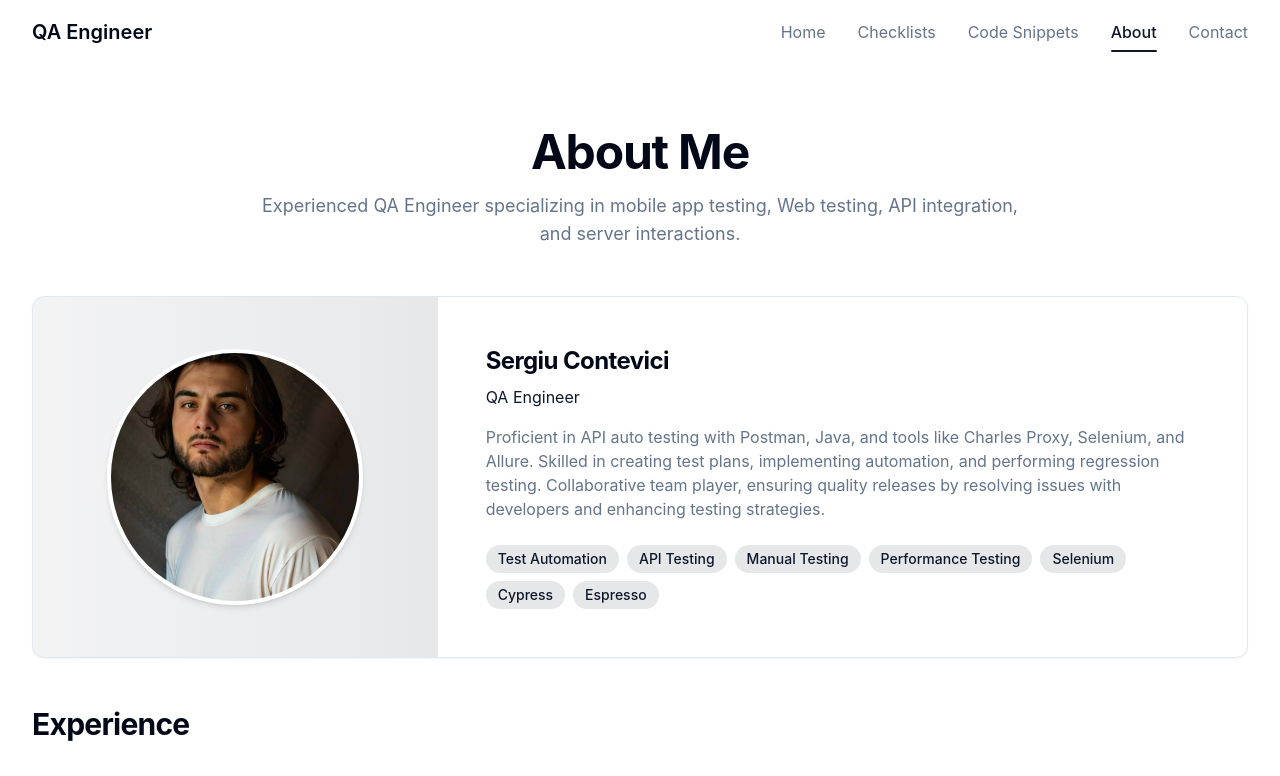
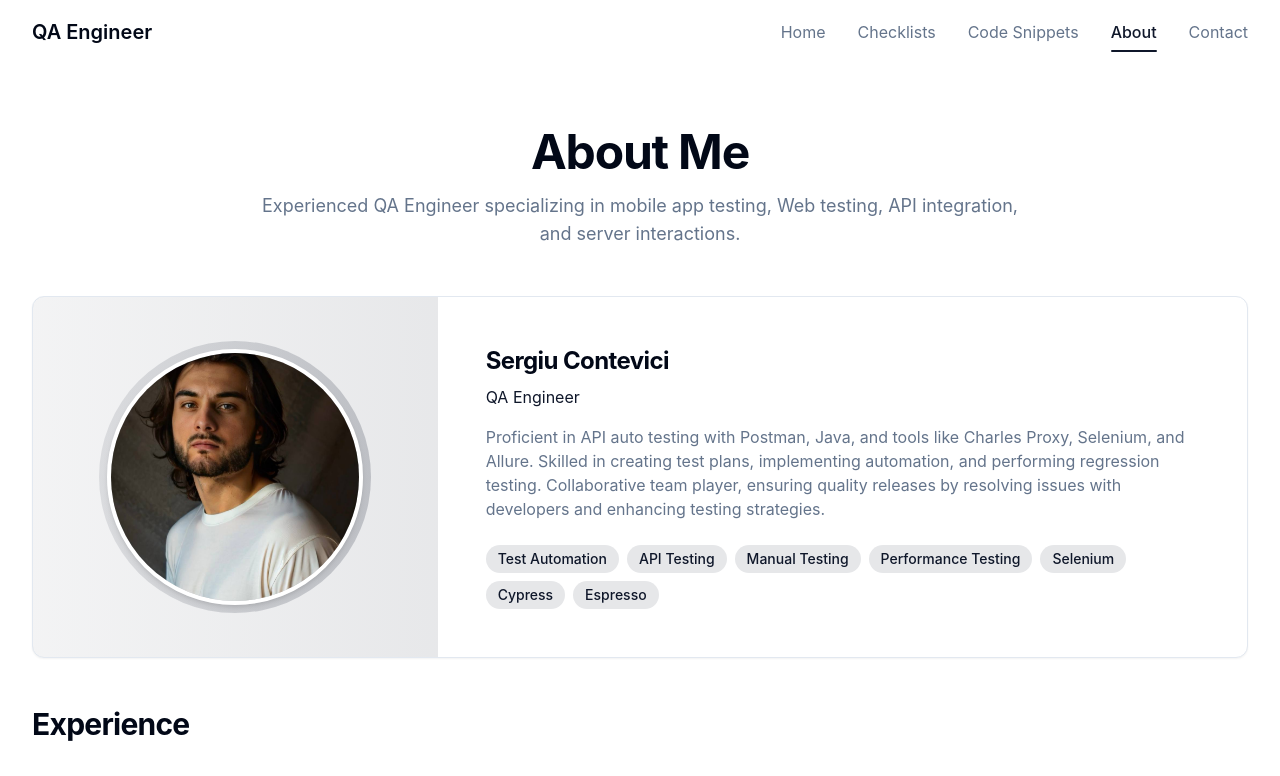
Before and after one commit to SergiuCon1/qa-journey-guide, a React (Vite) app: page /about in a window 1280 px wide. Shown: the top 776 px of the page. Built offline with nearby package versions, Linux system fonts and the light colour scheme.

Commit message:
Fix: Avatar background to circle
Change the avatar background to a circle.

```diff
--- a/src/pages/About.tsx
+++ b/src/pages/About.tsx
@@ -1,4 +1,3 @@
-
 import { motion } from 'framer-motion';
 import Layout from '../components/Layout';
 import { CheckCircle, FileCheck, Code, Shield, Book, Award } from 'lucide-react';
@@ -42,12 +41,14 @@ const About = () => {
           >
             <div className="md:flex">
               <div className="md:flex-shrink-0 md:w-1/3">
-                <div className="h-full flex items-center justify-center p-4 md:p-8 bg-gradient-to-r from-primary/5 to-primary/10">
-                  <img
-                    src="/lovable-uploads/f446dfc0-0383-4317-bb5f-d695befb07e3.png"
-                    alt="Sergiu Contevici"
-                    className="h-64 w-64 object-cover rounded-full border-4 border-white shadow-md"
-                  />
+                <div className="h-full flex items-center justify-center p-4 md:p-8 bg-gradient-to-r from-primary/5 to-primary/10 rounded-full md:rounded-none">
+                  <div className="rounded-full bg-gradient-to-r from-primary/10 to-primary/20 p-2">
+                    <img
+                      src="/lovable-uploads/f446dfc0-0383-4317-bb5f-d695befb07e3.png"
+                      alt="Sergiu Contevici"
+                      className="h-64 w-64 object-cover rounded-full border-4 border-white shadow-md"
+                    />
+                  </div>
                 </div>
               </div>
               <div className="p-8 md:p-12">
```
